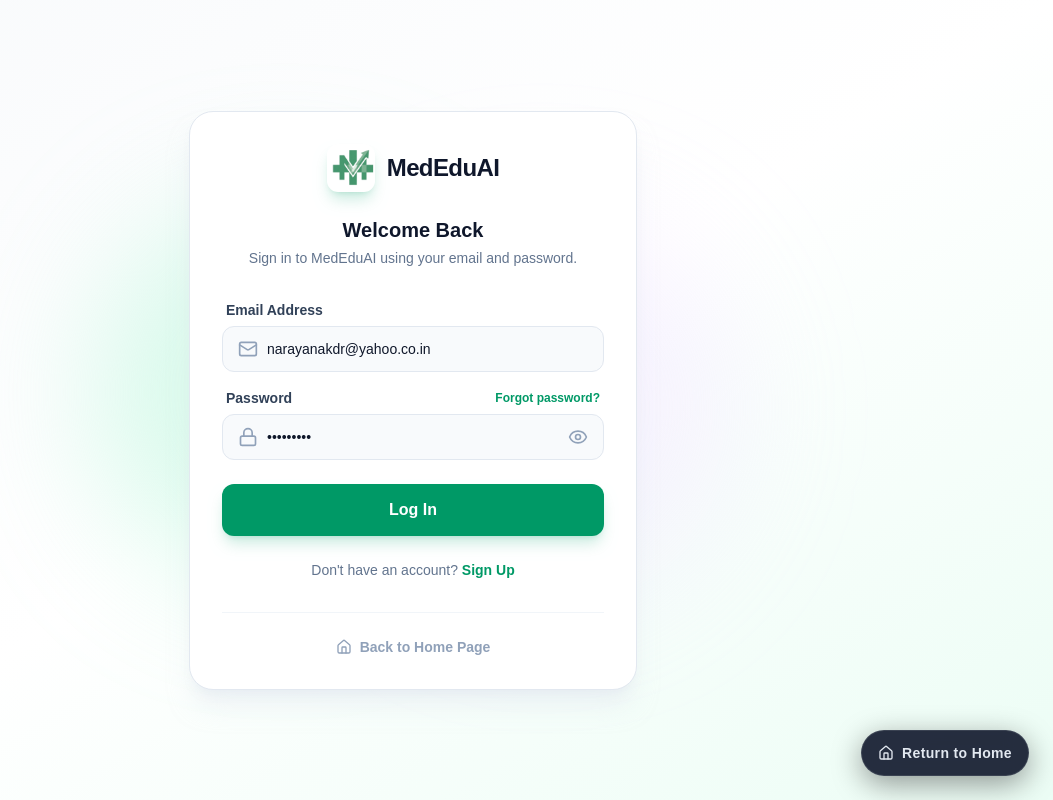
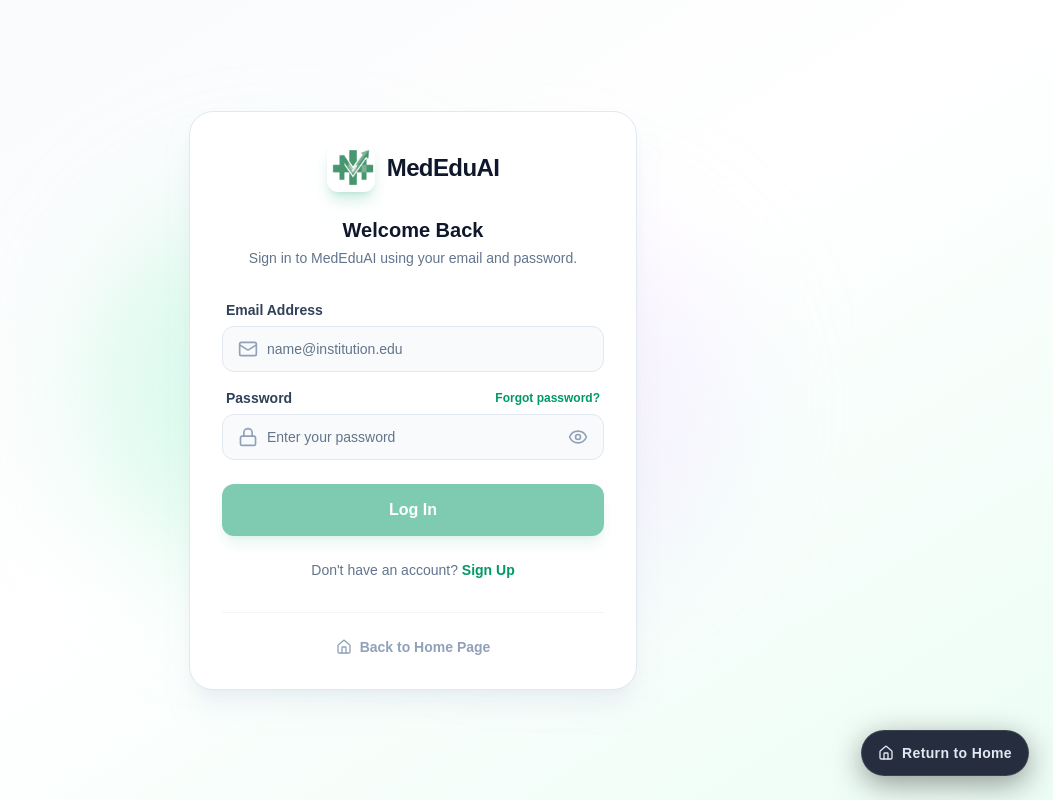
Before and after one commit to healicco-prog/mededuai-ver-1, a Next.js app: page /login in a window 1280 px wide. Shown: the whole page, without its empty margins (227-1280 px from the left). Built offline with nearby package versions, Linux system fonts and the light colour scheme; no server answers.

Commit message:
security: remove hardcoded test credentials from login page
- Email and password fields now start empty (no prefilled values)
- Prevents accidental exposure of test account credentials in production

```diff
--- a/src/app/login/page.tsx
+++ b/src/app/login/page.tsx
@@ -10,8 +10,8 @@ import { setRoleCookieAndRedirect } from './actions';
 
 export default function LoginPage() {
     const router = useRouter();
-    const [email, setEmail] = useState('narayanakdr@yahoo.co.in');
-    const [password, setPassword] = useState('User@2026');
+    const [email, setEmail] = useState('');
+    const [password, setPassword] = useState('');
     const [showPassword, setShowPassword] = useState(false);
     const [loading, setLoading] = useState(false);
     const [error, setError] = useState('');
```
